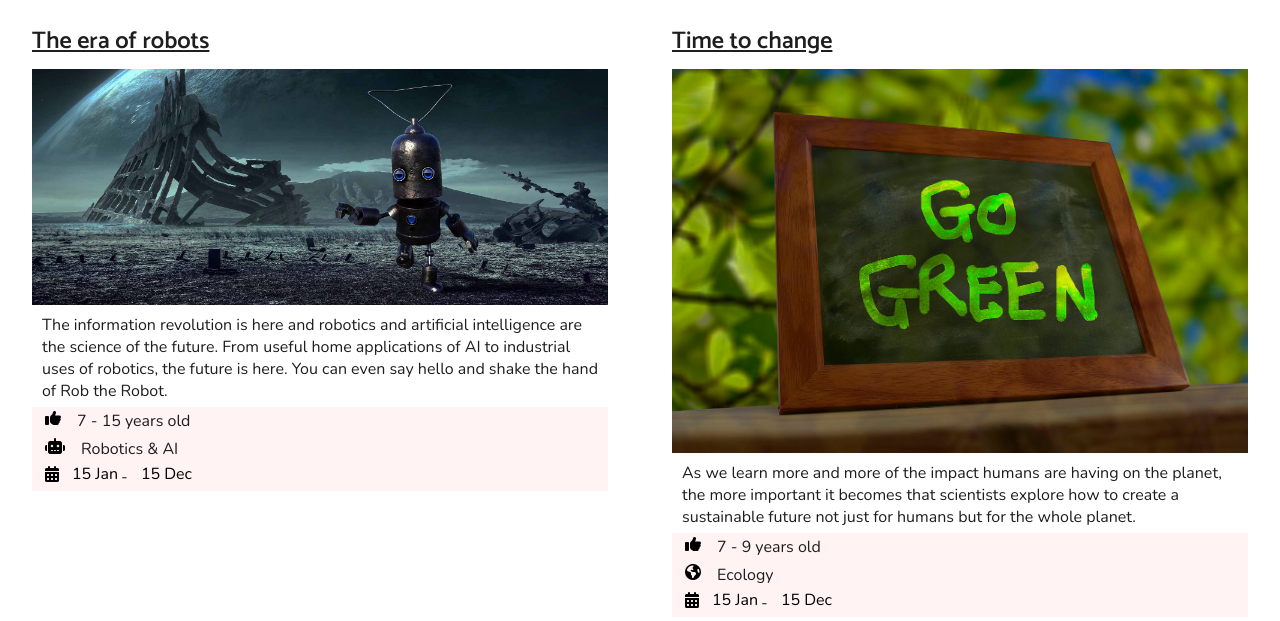
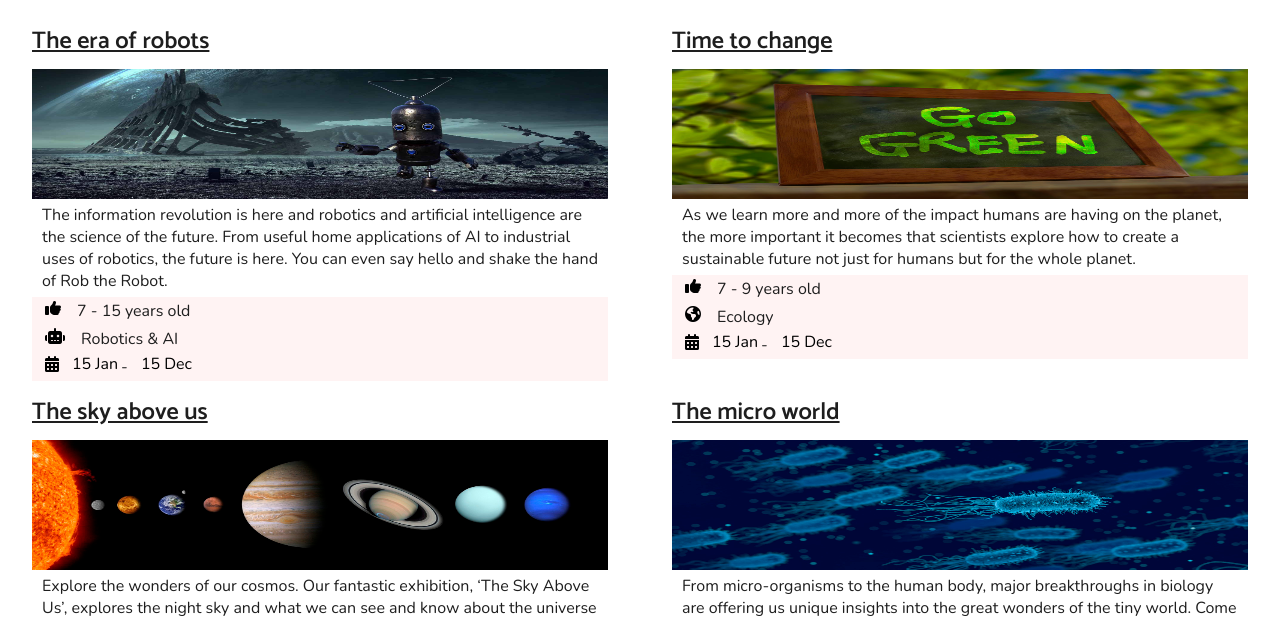
Before and after one commit to Melisa-Zorraindo/semester-project-one, a plain HTML site: page exhibitions.html in a window 1280 px wide. Shown: the part 137-758 px from the top of the page. Drawn offline with nearby package versions, Linux system fonts and the light colour scheme.

Commit message:
Adjusted image heights on exhibitions page

```diff
--- a/css/exhibitions.css
+++ b/css/exhibitions.css
@@ -2,10 +2,31 @@ h2 {
   margin-left: 0px;
 }
 
+.image-container {
+  height: 130px;
+  overflow: hidden;
+}
+
 img {
+  width: 100%;
+  height: 100%;
+}
+/*.image {
   width: 100%;
   object-fit: fill;
 }
+
+.image-two {
+  margin-top: -40px;
+}
+
+.image-three {
+  height: 100%;
+}
+
+.image-five {
+  margin-top: -80px;
+}*/
 .exhibition-info {
   width: 90%;
   margin: 0px auto;
--- a/exhibitions.html
+++ b/exhibitions.html
@@ -60,7 +60,9 @@
            <!-- <div class="exhibition">-->
             <div class="exhibition-info">
               <h2>The era of robots</h2>
-              <img alt="Tin robot running towards camera in devastated world" src="/images/exhibitions/fantasy-gbc661e0be_1280.jpg">
+              <div class="image-container">
+              <img alt="Tin robot running towards camera in devastated world" class="image" src="/images/exhibitions/fantasy-gbc661e0be_1280.jpg">
+            </div>
               <p class="exhibition-paragraph">The information revolution is here and robotics and artificial intelligence are the science of the future. From useful home applications of AI to industrial uses of robotics, the future is here. You can even say hello and shake the hand of Rob the Robot.</p>
             </div>
          <!--   </div> -->
@@ -86,7 +88,9 @@
          <article id="ecology">
         <div class="exhibition-info">
             <h2>Time to change</h2>
-            <img alt="Chalkboard reading 'Go green' on leaf background" src="/images/exhibitions/green-gdb8c0fe8a_1280.jpg">
+            <div class="image-container">
+            <img alt="Chalkboard reading 'Go green' on leaf background" class="image image-two" src="/images/exhibitions/green-gdb8c0fe8a_1280.jpg">
+            </div>
             <p  class="exhibition-paragraph">As we learn more and more of the impact humans are having on the planet, the more important it becomes that scientists explore how to create a sustainable future not just for humans but for the whole planet.</p>
             </div>
       <!--    </div> -->
@@ -106,14 +110,16 @@
               </div>
             </div>
           </div>
-    </div>
+
     <!--    <div> -->
         </article>
       <!--    <div class="exhibition cosmology"> -->
       <article id="cosmology">
         <div class="exhibition-info">
             <h2>The sky above us</h2>
-            <img alt="Picture of the solar system" src="/images/exhibitions/solar-system-439046_1920.jpg">
+            <div class="image-container">
+            <img alt="Picture of the solar system" class="image image-three" src="/images/exhibitions/solar-system-439046_1920.jpg">
+            </div>
             <p  class="exhibition-paragraph">Explore the wonders of our cosmos. Our fantastic exhibition, ‘The Sky Above Us’, explores the night sky and what we can see and know about the universe around us. We’ll locate the various constellations and galaxies that can be seen and learn a bit about the early navigators who used the stars to travel by.</p>
           </div>
           <div class="exhibition-brief">
@@ -139,7 +145,9 @@
   <article id="biology">
       <div class="exhibition-info">
             <h2>The micro world</h2>
-            <img alt="Blue cells seen through a microscope in dark background" src="/images/exhibitions/bacteria-g75a919072_1920.jpg">
+            <div class="image-container">
+            <img alt="Blue cells seen through a microscope in dark background" class="image" src="/images/exhibitions/bacteria-g75a919072_1920.jpg">
+            </div>
             <p  class="exhibition-paragraph">From micro-organisms to the human body, major breakthroughs in biology are offering us unique insights into the great wonders of the tiny world. Come and see some fascinating tiny creatures in our lab.</p>
           </div>
      <!--     </div> -->
@@ -165,7 +173,9 @@
   <article id="evolution">
     <div class="exhibition-info">
             <h2>Bones talk</h2>
-            <img alt="Tyrannosaurus rex" src="/images/exhibitions/landscape-3969074_1280.jpg">
+            <div class="image-container">
+            <img alt="Tyrannosaurus rex" class="image image-five" src="/images/exhibitions/landscape-3969074_1280.jpg">
+            </div>
             <p class="exhibition-paragraph">Discover the origins of life on this planet and how the species we know today have evolved our time. You can also take some time to meet a few of the creatures who didn’t survive, including our Woolly Mammoth, the Dodos, and a number of dinosaurs too.</p>
           </div>
      <!--     </div> -->
@@ -188,7 +198,7 @@
         </article>
   <!--      </div>
       </div> -->
-
+    </div>
     </main>
     <footer>
       <form method="" class="newsletter">
```
